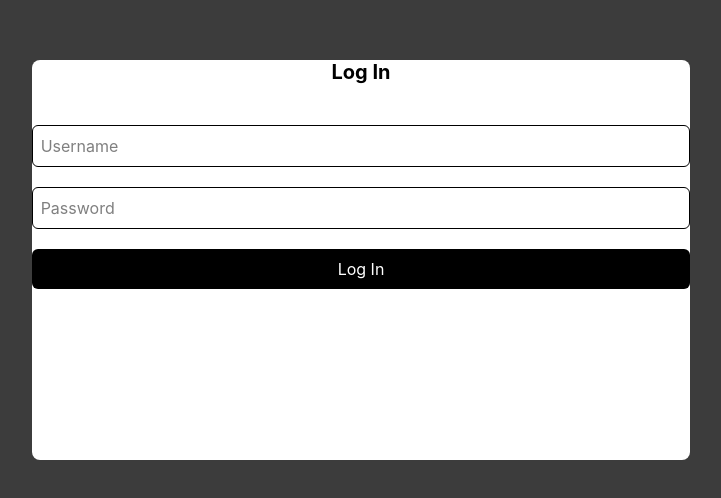
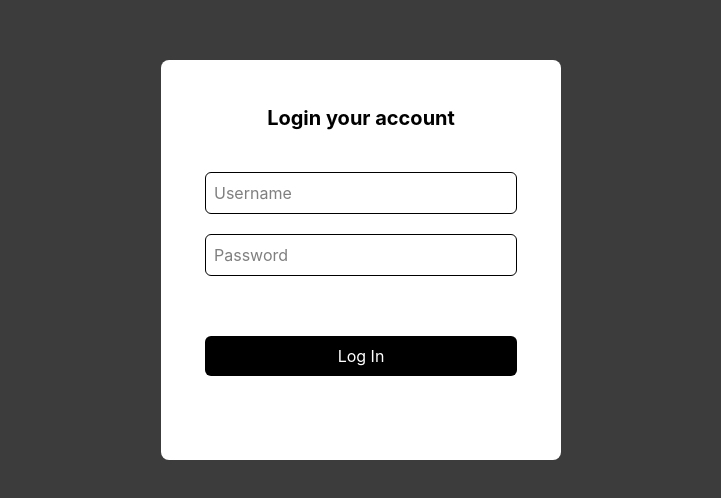
Before and after one commit to donotlookzxz0/supphand, a React (Vite) app in the folder app/: page /auth/login in a window 1280 px wide. Shown: the part 140-638 px from the top of the page, without its empty margins (279-1000 px from the left). Built offline with nearby package versions, Linux system fonts and the light colour scheme.

Commit message:
styles login form

```diff
--- a/app/src/pages/Login.jsx
+++ b/app/src/pages/Login.jsx
@@ -21,14 +21,14 @@ function Login() {
   return (
     <div className="flex min-h-screen justify-center items-center">
       <form
-        className="bg-white min-h-100 min-w-100 rounded-lg"
+        className="bg-white min-h-100 min-w-100 rounded-lg p-11"
         onSubmit={handleSubmit}
       >
-        <h1 className="text-xl text-center font-bold leading-tight">Log In</h1>
+        <h1 className="text-xl text-center font-bold">Login your account</h1>
         <input
           type="text"
           placeholder="Username"
-          className="border p-2 rounded-md w-full mt-10 mb-5"
+          className="block border p-2 rounded-md w-full mt-10 mb-5"
           required
           onChange={(e) => setUsername(e.target.value)}
         />
@@ -36,12 +36,12 @@ function Login() {
         <input
           type="password"
           placeholder="Password"
-          className="border p-2 rounded-md w-full mb-5"
+          className="block border p-2 rounded-md w-full mb-5"
           required
           onChange={(e) => setPassword(e.target.value)}
         />
 
-        <button className="w-full px-10 py-2 rounded-md bg-black text-white cursor-pointer hover:bg-sky-500">
+        <button className="w-full px-10 my-10 py-2 rounded-md bg-black text-white cursor-pointer hover:bg-gray-900">
           Log In
         </button>
       </form>
```
